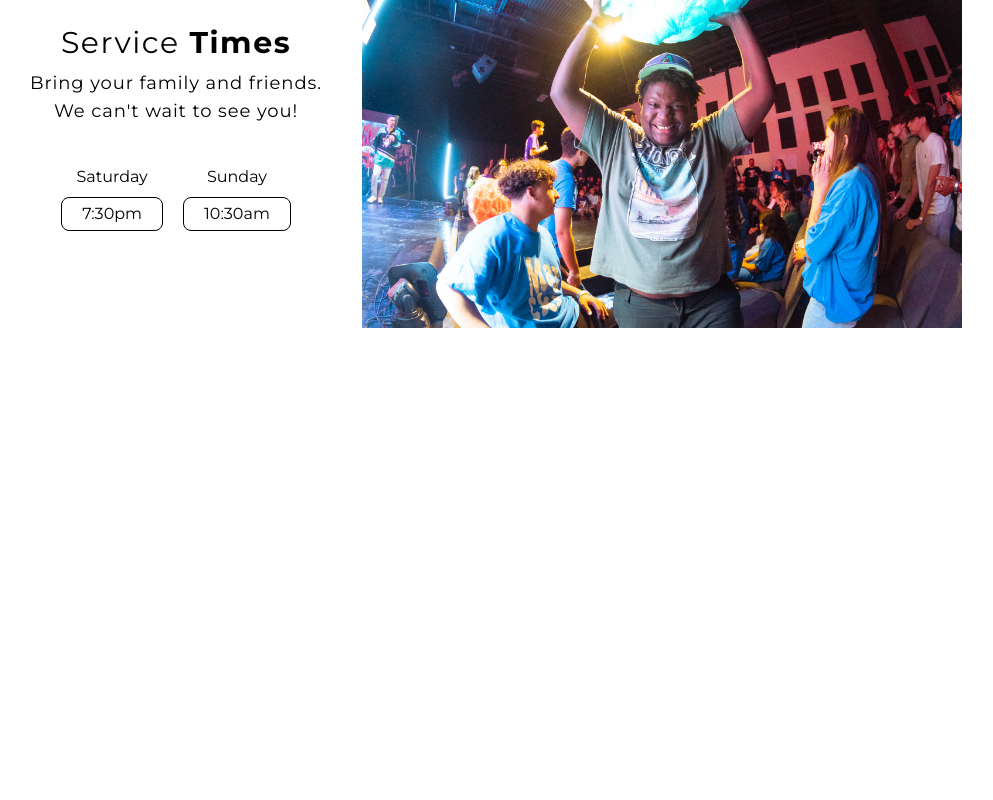
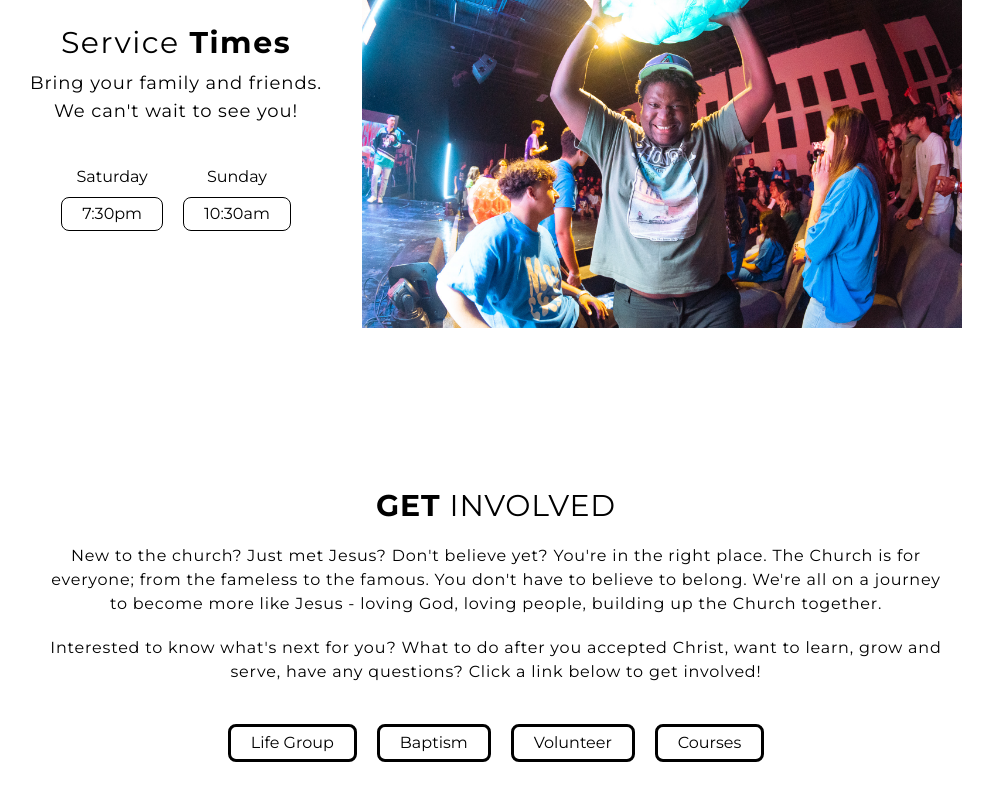
Before and after one commit to jasonballejo/vine-church-margate-fl, a Next.js app: page / in a window 1280 px wide. Shown: the part 872-1672 px from the top of the page, without its empty margins (144-1137 px from the left). Before the commit the page ends 1360 px from the top, so only its background shows below. Built offline with nearby package versions, Linux system fonts and the light colour scheme.

Commit message:
involved comp created

```diff
--- a/app/page.tsx
+++ b/app/page.tsx
@@ -2,6 +2,7 @@ import Image from "next/image";
 import NavBar from "@/components/NavBar/NavBar";
 import TopMenu from "@/components/TopMenu";
 import ServiceTimes from "@/components/ServiceTimes";
+import GetInvolved from "@/components/GetInvolved";
 
 export default function Home() {
   return (
@@ -11,6 +12,7 @@ export default function Home() {
       <NavBar />
       <TopMenu />
       <ServiceTimes />
+      <GetInvolved />
     </main>
   );
 }
--- /dev/null
+++ b/components/GetInvolved.tsx
@@ -0,0 +1,41 @@
+import React from "react";
+
+export default function GetInvolved() {
+  return (
+    <section className="w-full flex justify-center items-center my-40">
+      <div className="max-w-7xl w-full flex flex-col justify-center items-center gap-10">
+        <div className="w-[70%] flex flex-col justify-center items-center tracking-wider text-center gap-5">
+          <h2 className="text-3xl font-bold uppercase">
+            Get <span className="font-normal">involved</span>
+          </h2>
+          <p className="">
+            New to the church? Just met Jesus? Don&apos;t believe yet?
+            You&apos;re in the right place. The Church is for everyone; from the
+            fameless to the famous. You don&apos;t have to believe to belong.
+            We&apos;re all on a journey to become more like Jesus - loving God,
+            loving people, building up the Church together.
+          </p>
+          <p>
+            Interested to know what&apos;s next for you? What to do after you
+            accepted Christ, want to learn, grow and serve, have any questions?
+            Click a link below to get involved!
+          </p>
+        </div>
+        <div className="flex justify-center items-center gap-5">
+          <button className="border-[3px] border-black hover:border-cyan-500 rounded-lg px-5 py-1">
+            Life Group
+          </button>
+          <button className="border-[3px] border-black hover:border-cyan-500 rounded-lg px-5 py-1">
+            Baptism
+          </button>
+          <button className="border-[3px] border-black hover:border-cyan-500 rounded-lg px-5 py-1">
+            Volunteer
+          </button>
+          <button className="border-[3px] border-black hover:border-cyan-500 rounded-lg px-5 py-1">
+            Courses
+          </button>
+        </div>
+      </div>
+    </section>
+  );
+}
```
